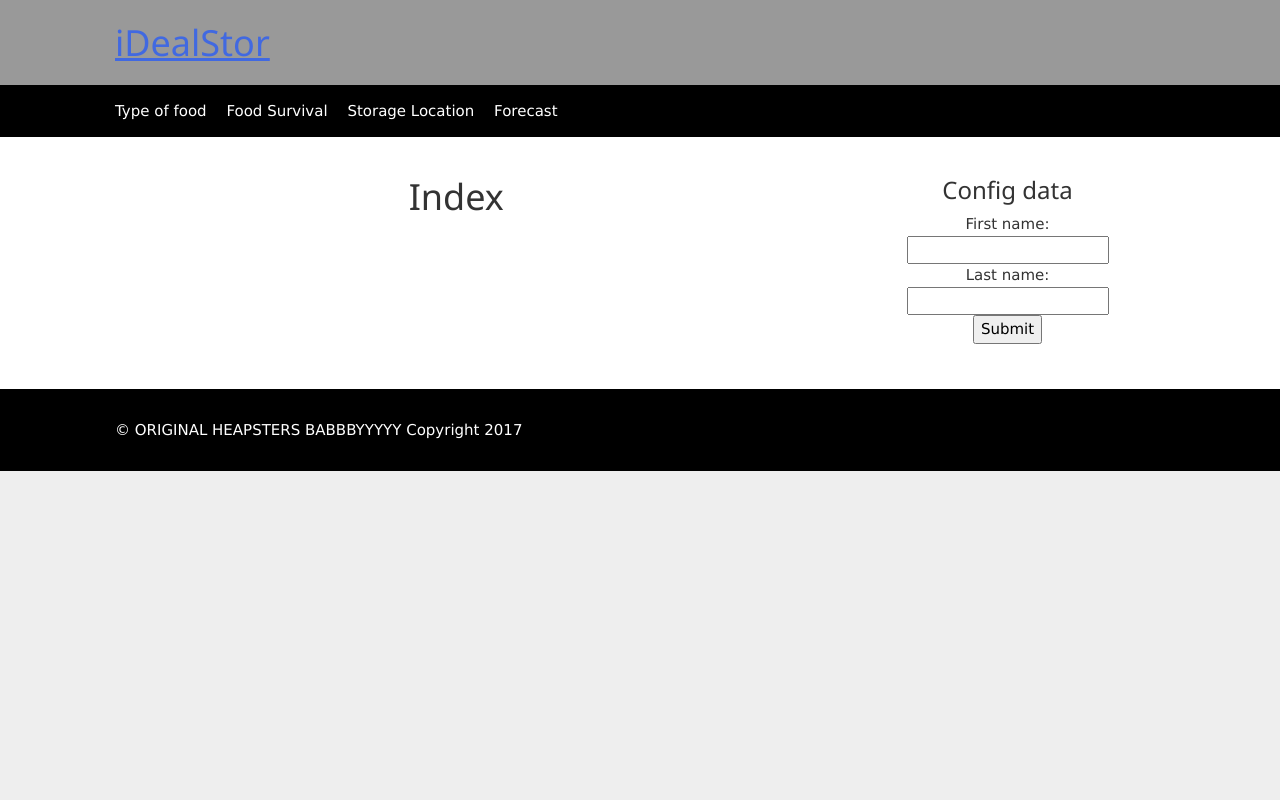
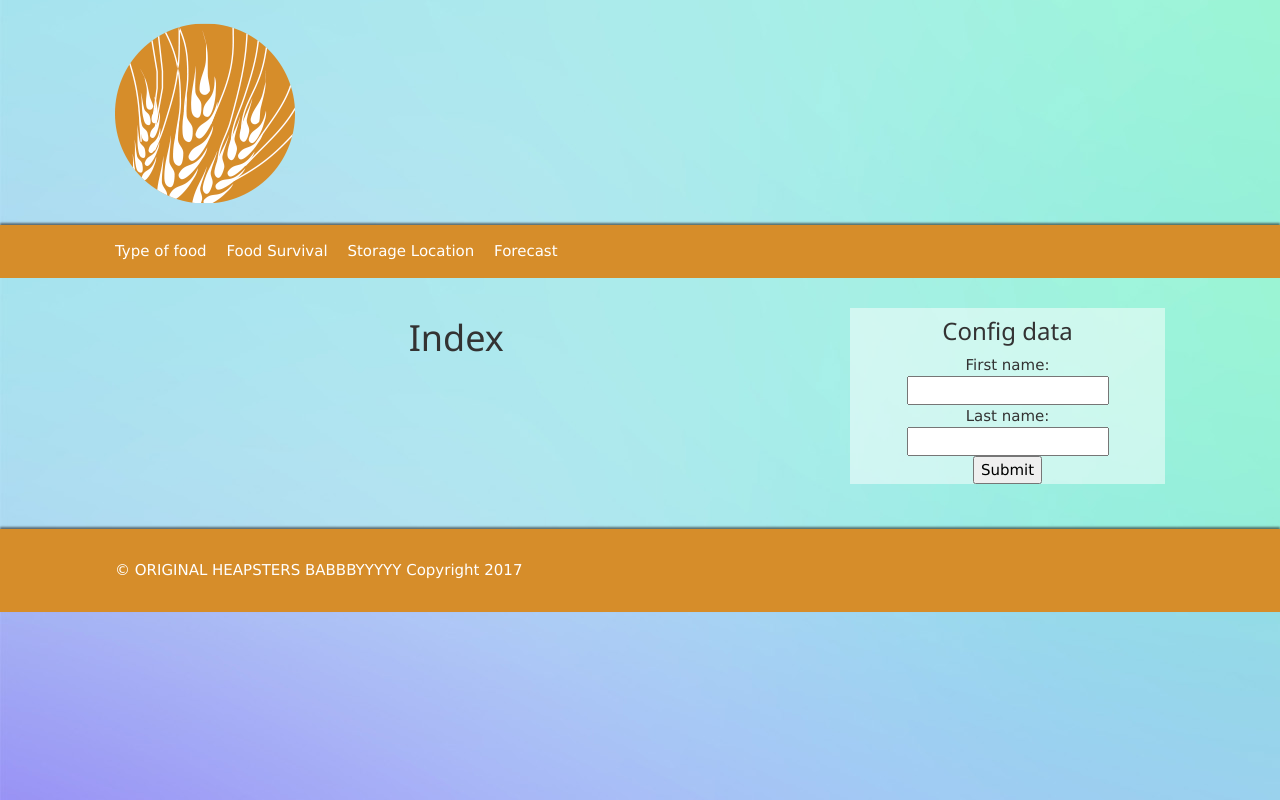
Before and after one commit to Original-heapsters/iDealStor, a Flask app: page / in a window 1280 px wide. Run offline with Flask 2, Linux system fonts and the light colour scheme; parts of the project's set-up code (start-up, migrations or seed data) failed here and were passed over.

Commit message:
Improved styling

```diff
--- a/app.py
+++ b/app.py
@@ -85,6 +85,12 @@ def food_survival():
 
 @app.route('/storage_location', methods=['GET','POST'])
 def storage_location():
+    if 'selectCrops' in session:
+        selCrops = session['selectCrops']
+        if len(selCrops) > 0:
+            for k,v in selCrops.items():
+                for key, val in selCrops[k].items():
+                    print "SELECTED" + k + " -- " + key + " -- " + val
 
     storageLocation = StorageLocation()
     storageLocation.hello()
--- a/static/style.css
+++ b/static/style.css
@@ -7,7 +7,7 @@ body
 	margin: 0;
 	padding: 0;
 	color: #333;
-	background-color: #eee;
+	background-image: url("Blue-Blur-Background.jpg");
 	font: 1em/1.2 "Helvetica Neue", Helvetica, Arial, Geneva, sans-serif;
 }
 
@@ -87,7 +87,7 @@ Layout styles
 .header
 {
 	color: #fff;
-	background: #999;
+	background-image: url("Blue-Blur-Background.jpg");
 	padding: 1em 1.25em;
 }
 
@@ -95,15 +95,16 @@ Layout styles
 
 .nav-bar
 {
-	background: #000;
+	background: #D68D2A;
 	padding: 0;
+	box-shadow: 0px -2px 2px rgba(34,34,34,0.6);
 }
 
 .content
 {
 	overflow: hidden;
 	padding: 1em 1.25em;
-	background-color: #fff;
+	background-image: url("Blue-Blur-Background.jpg");
 }
 
 .main, .aside
@@ -114,8 +115,9 @@ Layout styles
 .footer
 {
 	color: #fff;
-	background: #000;
+	background: #D68D2A;
 	padding: 1em 1.25em;
+	box-shadow: 0px -2px 2px rgba(34,34,34,0.6);
 }
 
 /* -----------------------
@@ -258,6 +260,7 @@ Wide styles
 		float: left;
 		width: 30%;
 		margin-bottom: 1em;
+		background:rgba(255,255,255,0.5);
 	}
 
 	.footer { padding: 2em 3em; }
--- a/templates/layout.html
+++ b/templates/layout.html
@@ -9,7 +9,7 @@
 <body>
     <div class=header>
         <div class=container>
-            <h1 class=header-heading><a href="{{ url_for('index') }}">iDealStor</a></h1>
+            <h1 class=header-heading><img href="{{ url_for('index') }}" src="{{ url_for('static', filename='icon.png')}}"></h1>
         </div>
     </div>
     <div class=nav-bar>
--- a/templates/storage_location.html
+++ b/templates/storage_location.html
@@ -31,6 +31,7 @@
 </div>
 </div>
 <div class=aside>
+  <center>
     <h3>Config data</h3>
 
     <form method="post" action="{{ url_for('storage_location') }}">
@@ -39,7 +40,9 @@
         <br> Longitude:<br>
         <input type="text" name="longitude" value="-118.431089">
         <br>
+        <br>
         <input type="submit" value="Submit">
     </form>
+  </center>
 </div>
 {% endblock %}
```
Also changed, not shown: static/Blue-Blur-Background.jpg (added), static/icon.png (added).
